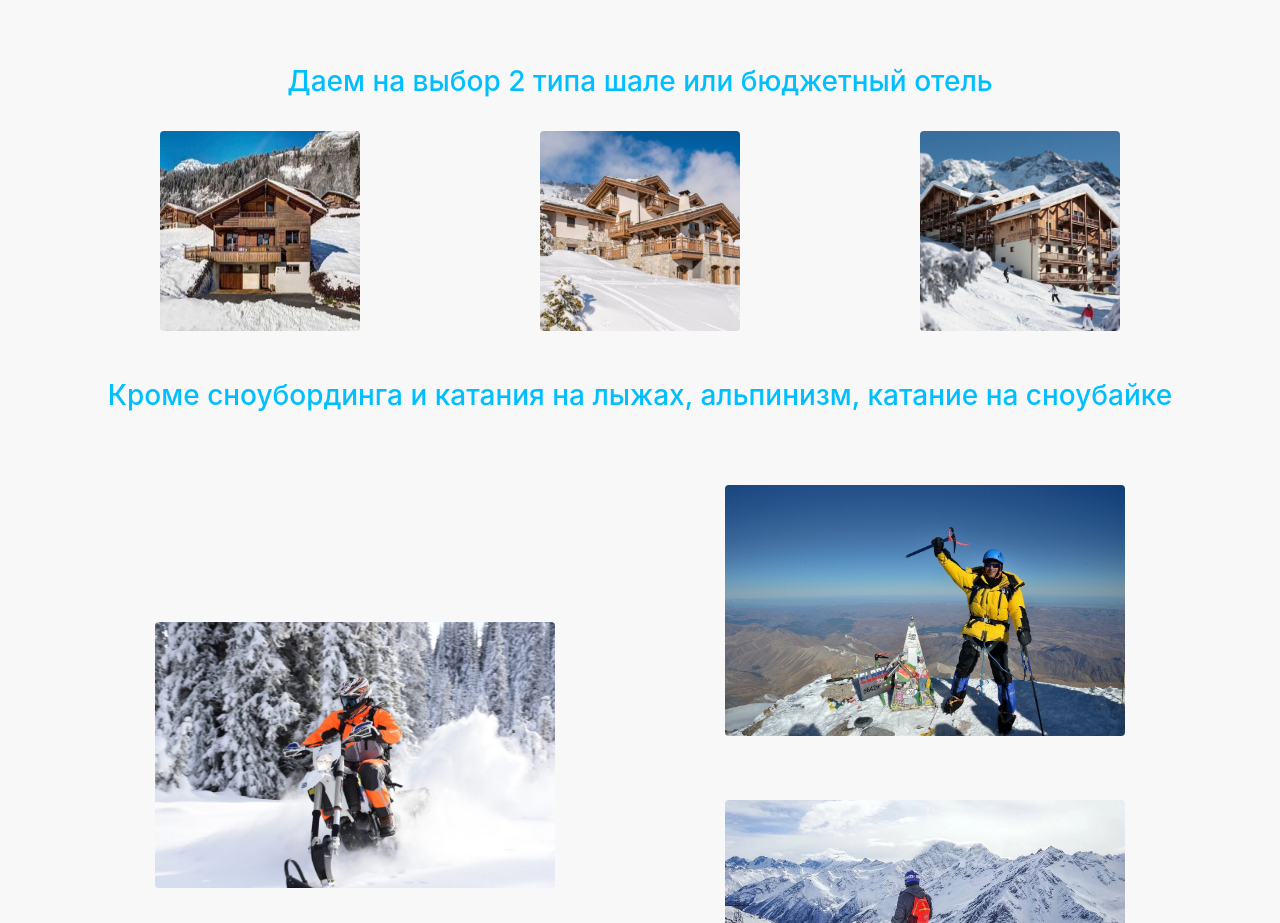
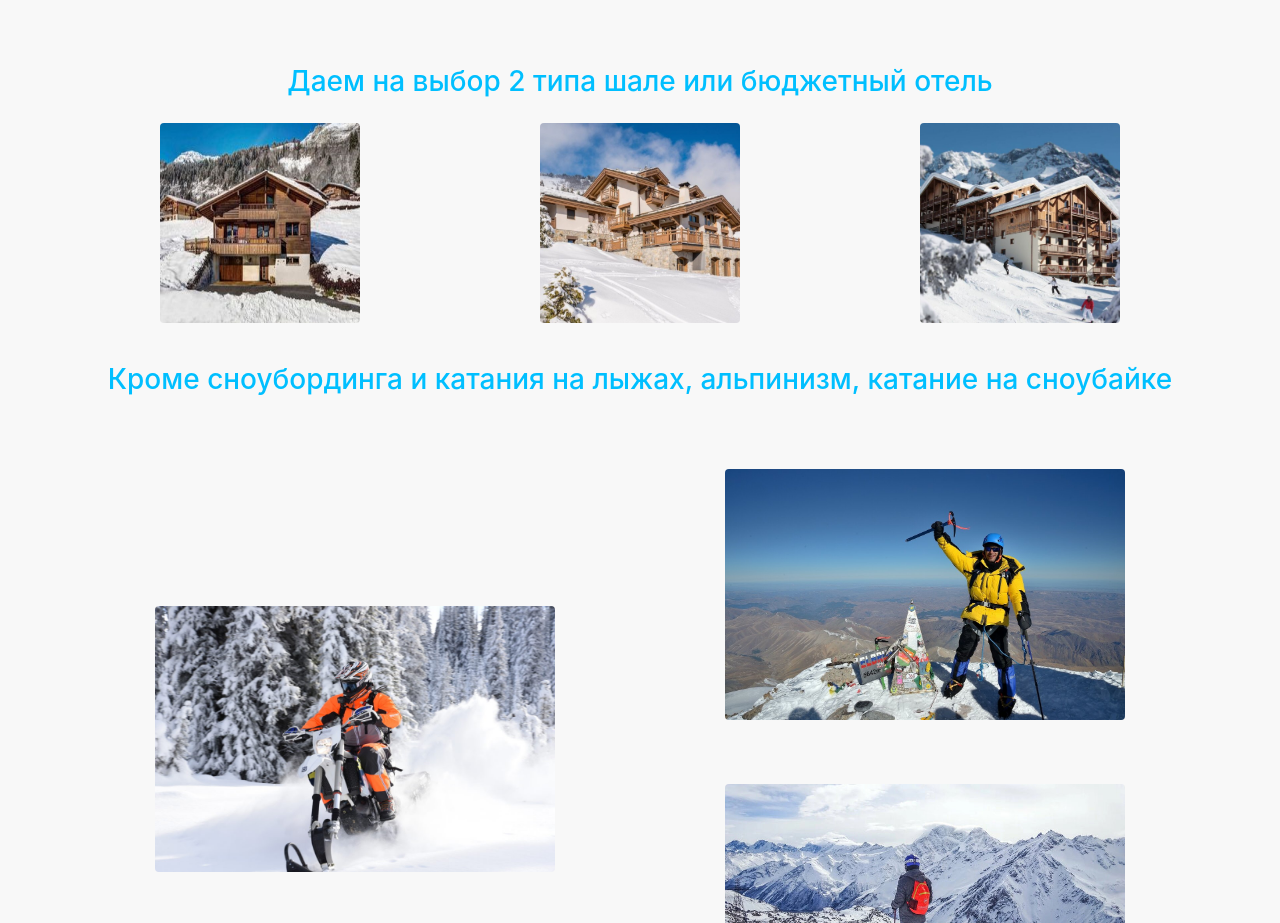
Before and after one commit to RuslanOsmanov/WebForUniversity, a website: page index.html in a window 1280 px wide. Shown: the part 1740-2663 px from the top of the page. Drawn offline with nearby package versions, Linux system fonts and the light colour scheme.

Commit message:
Update style.css

```diff
--- a/style.css
+++ b/style.css
@@ -78,7 +78,7 @@ li{
 }
 .house{
     height: 20vh;
-    margin: 3vh;
+    margin: 2vh;
 }
 .total_price{
     background-color: #B9E4F2;
```
